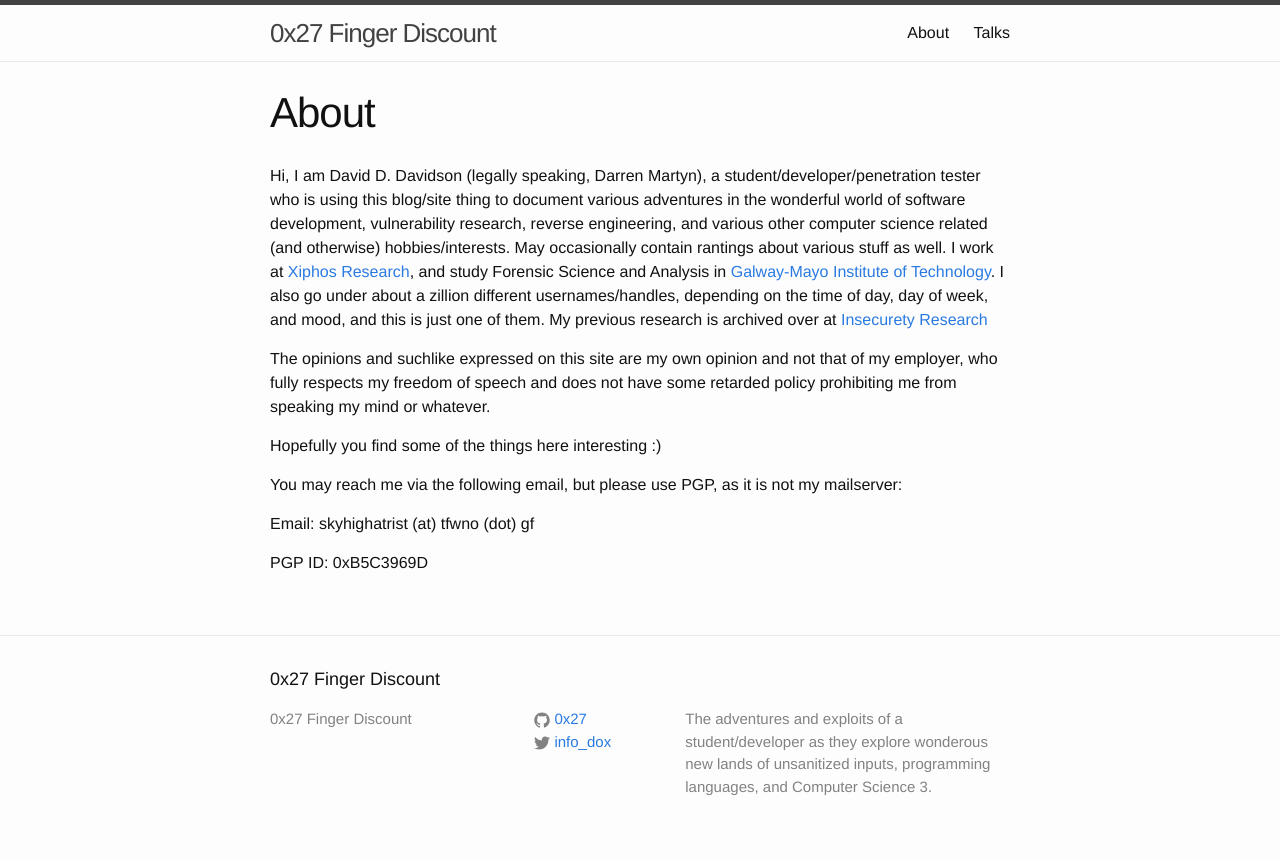
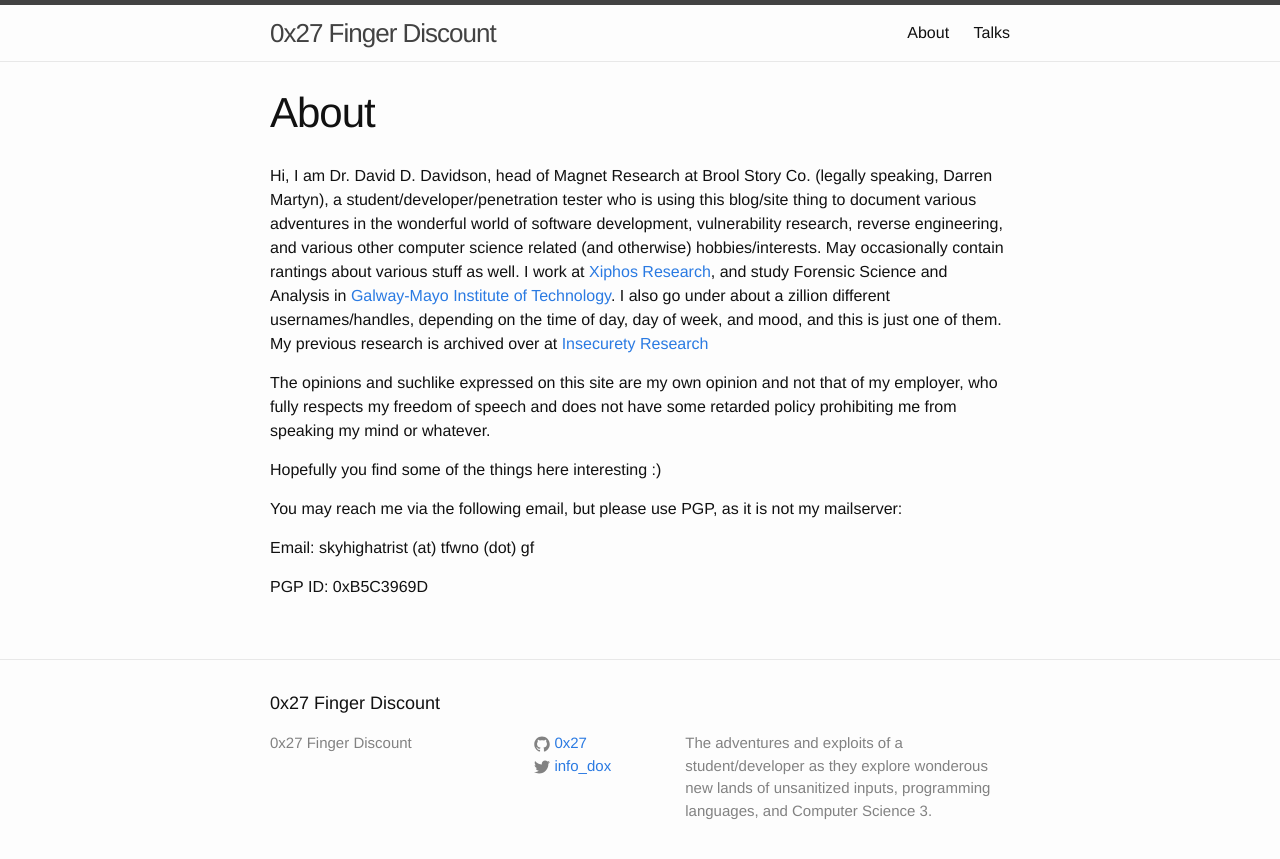
Before and after one commit to 0x27/0x27.github.io, a Jekyll site: the page built from about.md, in a window 1280 px wide. Shown: the top 859 px of the page. Built offline with Jekyll 4.4.1, drawn with Linux system fonts in a browser that asks for light colours.

Commit message:
added some lolfacts

```diff
--- a/about.md
+++ b/about.md
@@ -4,7 +4,7 @@ title: About
 permalink: /about/
 ---
 
-Hi, I am David D. Davidson (legally speaking, Darren Martyn), a student/developer/penetration tester who is using this blog/site thing to document various adventures in the wonderful world of software development, vulnerability research, reverse engineering, and various other computer science related (and otherwise) hobbies/interests. May occasionally contain rantings about various stuff as well. I work at [Xiphos Research][xiphosresearch], and study Forensic Science and Analysis in [Galway-Mayo Institute of Technology][gmit]. I also go under about a zillion different usernames/handles, depending on the time of day, day of week, and mood, and this is just one of them. My previous research is archived over at [Insecurety Research][insecurety]
+Hi, I am Dr. David D. Davidson, head of Magnet Research at Brool Story Co. (legally speaking, Darren Martyn), a student/developer/penetration tester who is using this blog/site thing to document various adventures in the wonderful world of software development, vulnerability research, reverse engineering, and various other computer science related (and otherwise) hobbies/interests. May occasionally contain rantings about various stuff as well. I work at [Xiphos Research][xiphosresearch], and study Forensic Science and Analysis in [Galway-Mayo Institute of Technology][gmit]. I also go under about a zillion different usernames/handles, depending on the time of day, day of week, and mood, and this is just one of them. My previous research is archived over at [Insecurety Research][insecurety]
 
 The opinions and suchlike expressed on this site are my own opinion and not that of my employer, who fully respects my freedom of speech and does not have some retarded policy prohibiting me from speaking my mind or whatever.
 
```
